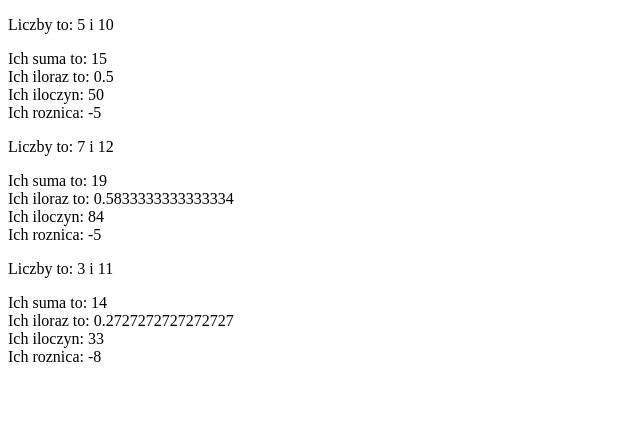
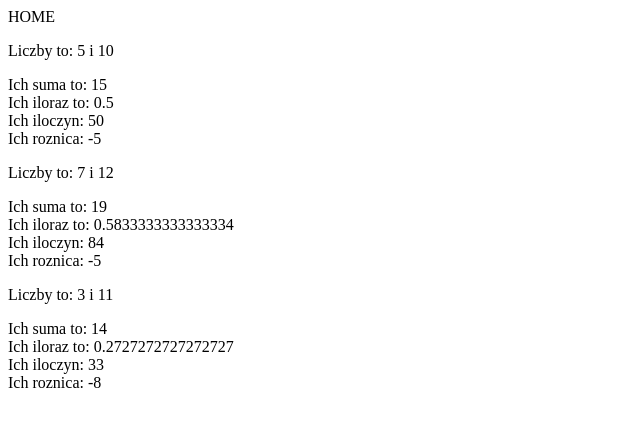
Before and after one commit to PrzemekGdula/react-day2, a React (Create React App) app: page / in a window 1280 px wide. Shown: the top 426 px of the page, without its empty margins (0-640 px from the left). Built offline with nearby package versions, Linux system fonts and the light colour scheme.

Commit message:
Calculators in other folder

```diff
--- a/src/App.js
+++ b/src/App.js
@@ -1,30 +1,15 @@
 import React from 'react'
 
-import Calculator from './Calculator'
+import Calculators from './Calculators'
 
-
-const numbers = [
-    { a: 5, b: 10 },
-    { a: 7, b: 12 },
-    { a: 3, b: 11 },
-]
+import Home from './Home'
 
 
 const App = () => {
     return (
         <div>
-            {
-                numbers.map(
-                    element => (
-                        <Calculator
-                            a={element.a}
-                            b={element.b}
-                        />
-                    )
-                )
-            }
-
-
+            <Home />
+            <Calculators />
         </div>
     )
 }
--- /dev/null
+++ b/src/Calculators/Calculators.js
@@ -0,0 +1,26 @@
+import React from 'react'
+
+import Calculator from '../Calculator'
+
+
+const numbers = [
+    { a: 5, b: 10 },
+    { a: 7, b: 12 },
+    { a: 3, b: 11 },
+]
+
+const Calculators = (props) => (
+    <div>
+        {numbers.map(
+            element => (
+                <Calculator
+                    a={element.a}
+                    b={element.b}
+                />
+            )
+        )
+        }
+    </div>
+)
+
+export default Calculators
--- /dev/null
+++ b/src/Calculators/index.js
@@ -0,0 +1 @@
+export {default} from './Calculators'
--- /dev/null
+++ b/src/Home/Home.js
@@ -0,0 +1,9 @@
+import React from 'react'
+
+const Home = (props) => (
+    <div>
+        HOME
+    </div>
+)
+
+export default Home
--- /dev/null
+++ b/src/Home/index.js
@@ -0,0 +1 @@
+export {default} from './Home'
```
